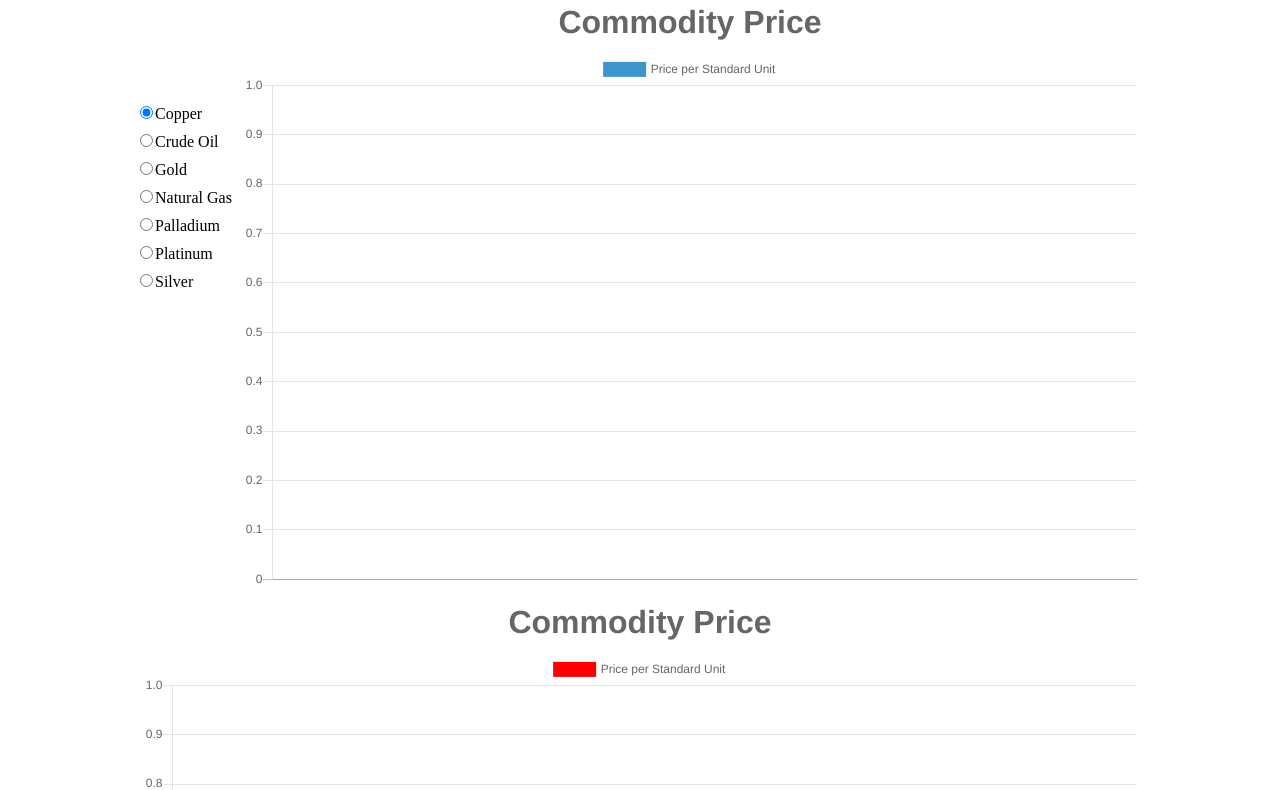
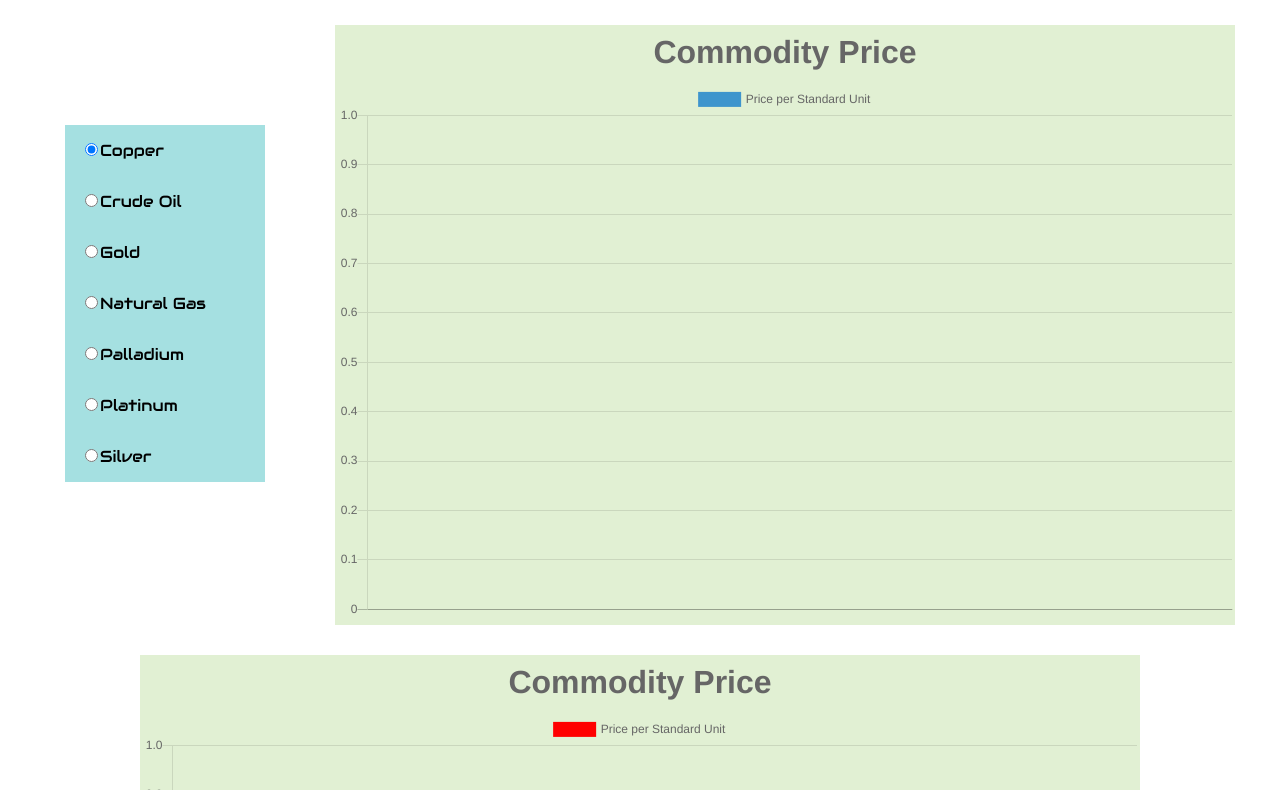
Before and after one commit to afarahmand/commodity-analyzer, a website built with webpack: page index.html in a window 1280 px wide. Shown: the part 88-878 px from the top of the page. Built offline with nearby package versions, Linux system fonts and the light colour scheme.

Commit message:
A risible attempt at styling

```diff
--- a/stylesheets/index.css
+++ b/stylesheets/index.css
@@ -1,6 +1,35 @@
 /* font-family: 'Comfortaa', cursive;
 font-family: 'Poiret One', cursive;
 font-family: 'Audiowide', cursive; */
+
+/* rgba(155, 204, 109, 0.3) green */
+/* rgba(106,204,205) blue */
+/* rgba(253,104,105) red */
+
+body {
+  font-family: 'Audiowide', cursive;
+}
+
+canvas {
+  background-color: rgba(155, 204, 109, 0.3);
+}
+
+form#radio-buttons {
+  padding: 20px;
+  padding-top: 100px;
+  margin-right: 50px;
+  width: 200px;
+  display: flex;
+  flex-direction: column;
+}
+
+form#radio-buttons label {
+  padding-left: 20px;
+  padding-right: 20px;
+  padding-top: 15px;
+  padding-bottom: 15px;
+  background-color: rgba(106,204,205, 0.6);
+}
 
 header {
   font-family: 'Audiowide', cursive;
@@ -9,19 +38,17 @@ header {
   justify-content: space-between;
   padding: 10px;
   border-bottom: 1px solid black;
+  background-color: rgba(253,104,105, 0.5);
 }
 
 header div {
 
 }
 
-body {
-}
-
-form#input-form {
+/* form#input-form {
   width: 90%;
   margin: 0 auto;
-}
+} */
 
 input[type="text"] {
   border: 1px solid black;
@@ -29,25 +56,19 @@ input[type="text"] {
   width: 100%;
 }
 
+input[type="radio"] {
+  margin-right: 2px;
+}
+
 main {
   margin: 0 auto;
+  margin-top: 30px;
   display: flex;
   justify-content: center;
 }
 
-input[type="radio"] {
-  margin-right: 2px;
-}
-
-form#radio-buttons {
-  padding-top: 100px;
-  width: 100px;
-  display: flex;
-  flex-direction: column;
-}
-
-form#radio-buttons label {
-  margin-top: 10px;
+section {
+  margin-top: 30px;
 }
 
 section canvas {
```
